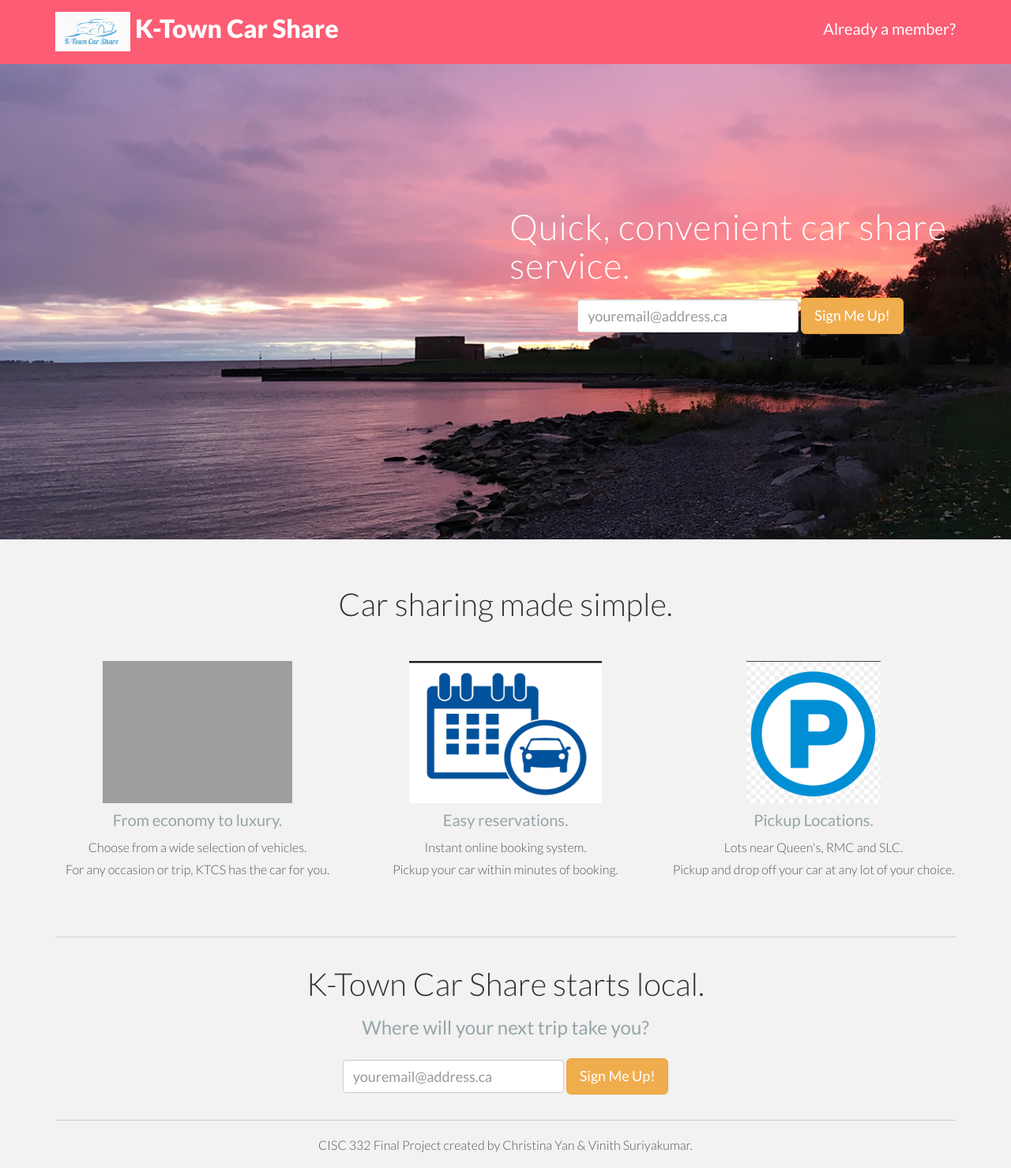
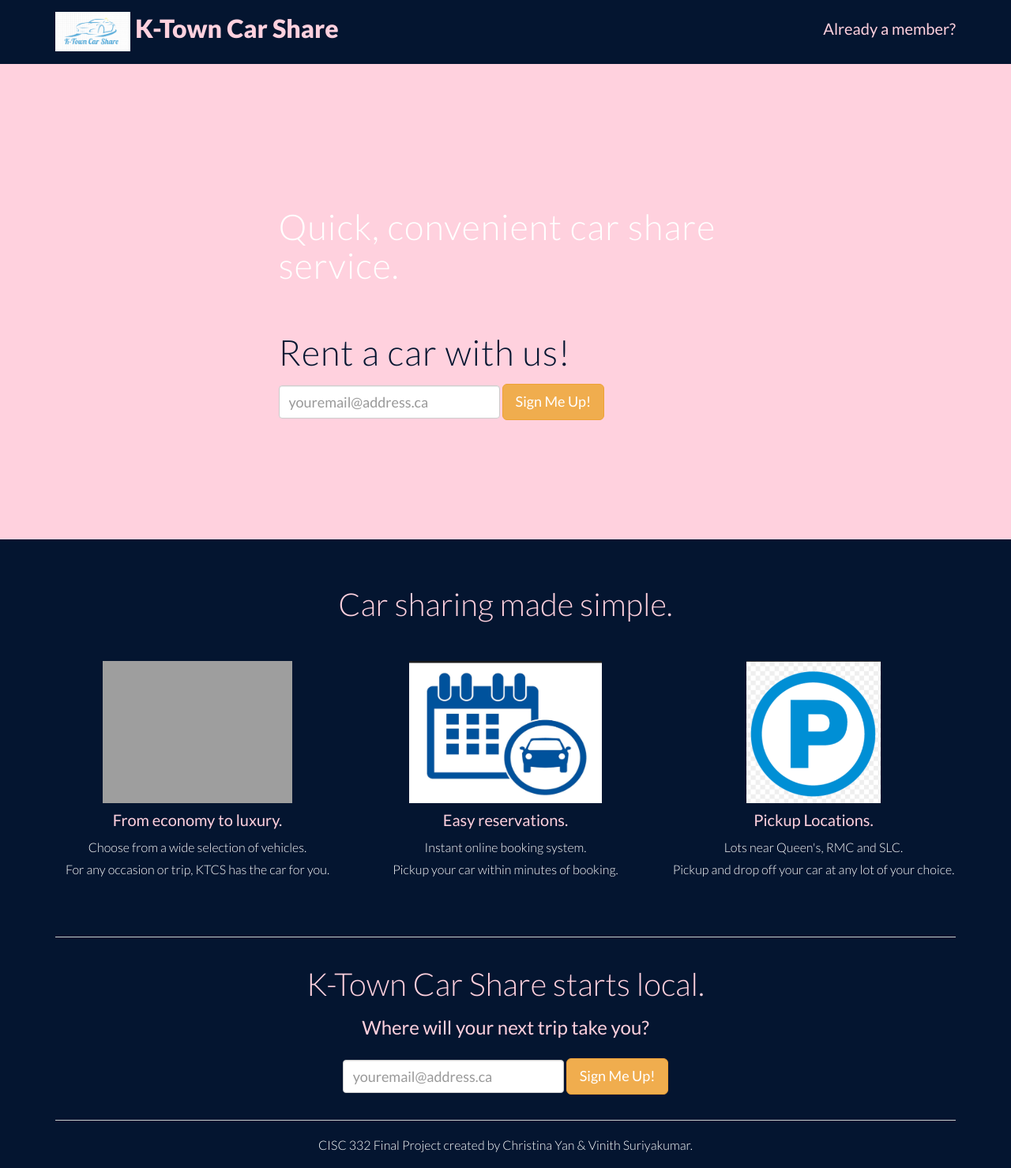
Before and after one commit to chr1stinayan/KTownCarShare, a PHP site: page / in a window 1280 px wide. Shown: the whole page at 79% size. Run offline with PHP 8.4, Linux system fonts and the light colour scheme; some libraries are stand-ins or nearby versions; grey boxes are pictures that could not be loaded.

Commit message:
Merged both versions.

```diff
--- a/css/main.css
+++ b/css/main.css
@@ -1,9 +1,9 @@
 body {
-  background-color: #f2f2f2;
+  background-color: #041530;
     font-family: 'Lato', sans-serif;
     font-weight: 300;
     font-size: 16px;
-    color: #555;
+    color: white;
 
     -webkit-font-smoothing: antialiased;
     -webkit-overflow-scrolling: touch;
@@ -18,18 +18,19 @@ h1, h2, h3, h4, h5, h6 {
 
 h1 {
     font-size: 40px;
+    color: #ffd1de;
 }
 h2 {
-    color: white;
+    color: #ffd1de;
 }
 
 h3 {
-	color: #95a5a6;
+	color: #ffd1de;
 	font-weight: 400;
 }
 
 h4 {
-	color: #95a5a6;
+	color: #ffd1de;
 	font-weight: 400;
 	font-size: 20px;
 }
@@ -50,15 +51,15 @@ span.intable {
 }
 
 span.intable:hover {
-    color: #fc5d74;
+    color: #ffd1de;
 }
 
 tr:hover span.intable {
-    color: #fc5d74;
+    color: #ffd1de;
 }
 
 a {
-    color: #fc5d74;
+    color: #ffd1de;
     word-wrap: break-word;
 
     -webkit-transition: color 0.1s ease-in, background 0.1s ease-in;
@@ -78,11 +79,11 @@ a.intable {
 }
 
 a.intable:hover {
-    color: #fc5d74;
+    color: #ffd1de;
 }
 
 tr:hover a.intable {
-    color: #fc5d74;
+    color: #ffd1de;
 }
 
 a:hover,
@@ -111,17 +112,17 @@ a:after {
 }
 
 .navbar-default {
-	background-color: #fc5d74;
+	background-color: #041530;
 	border-color: transparent;
 }
 
 .navbar-default .navbar-brand {
-	color: white;
+	color: #ffd1de;
     font-size: 200%
 }
 
 .navbar-default .navbar-nav > li > a {
-	color: white;
+	color: #ffd1de;
 }
 
 /* Helpers */
@@ -139,12 +140,12 @@ a:after {
 
 i {
 	margin: 8px;
-	color: #fc5d74;
+	color: #ffd1de;
 }
 
 /* HeaderWrap */
 #headerwrap {
-	background-color: #fc5d74;
+	background-color: #ffd1de;
 	margin-top: -20px;
 	padding-top: 200px;
 	background-attachment: relative;
@@ -188,7 +189,7 @@ i {
 .table-hover > tbody > tr:hover > td >,
 .table-hover > tbody > tr:hover > th {
   background-color: white;
-  color: #fc5d74;
+  color: #ffd1de;
 }
 
 .table > thead > tr > th,
@@ -247,7 +248,7 @@ i {
 .table-hover > tbody > tr:hover > td,
 .table-hover > tbody > tr:hover > th {
   background-color: white;
-  color: #fc5d74;
+  color: #ffd1de;
 }
 
 .table > thead > tr > .active,
@@ -260,7 +261,7 @@ i {
 .table > tbody > .active > th,
 .table > tfoot > .active > th {
   background-color: white;
-  color: #fc5d74;
+  color: #ffd1de;
 
 }
 
--- a/index.php
+++ b/index.php
@@ -26,7 +26,7 @@
 
   <style>
   #headerwrap{
-    background-image: url("img/lake.jpg");
+    background-color: #ffd1de;
     background-size: cover;
     -webkit-background-size: cover;
     -moz-background-size: cover;
@@ -77,7 +77,7 @@
 
          		<ul class="nav navbar-nav navbar-right">
 
-            		<li><a href="login.php"><h4 style="color:white">Already a member?</h4></a></li>
+            		<li><a href="login.php"><h4 style="color:#ffd1de">Already a member?</h4></a></li>
 
          		</ul>
 
@@ -94,13 +94,14 @@
 
 			<div class="row">
 
-				<div class="col-lg-6 col-lg-offset-6">
+				<div class="col-lg-6 col-lg-offset-3">
 
 					<h1>Quick, convenient car share service.</h1>
+					<h1 style="color:#041530">Rent a car with us!</h1>
 
 					<form action="signup.php" method="GET" class="form-inline" role="form">
 
-						<div class="form-group" style="margin-left:15%">
+						<div class="form-group">
 
 					 		<input name="email" type="email" class="form-control" id="exampleInputEmail1" placeholder="youremail@address.ca">
 
```
